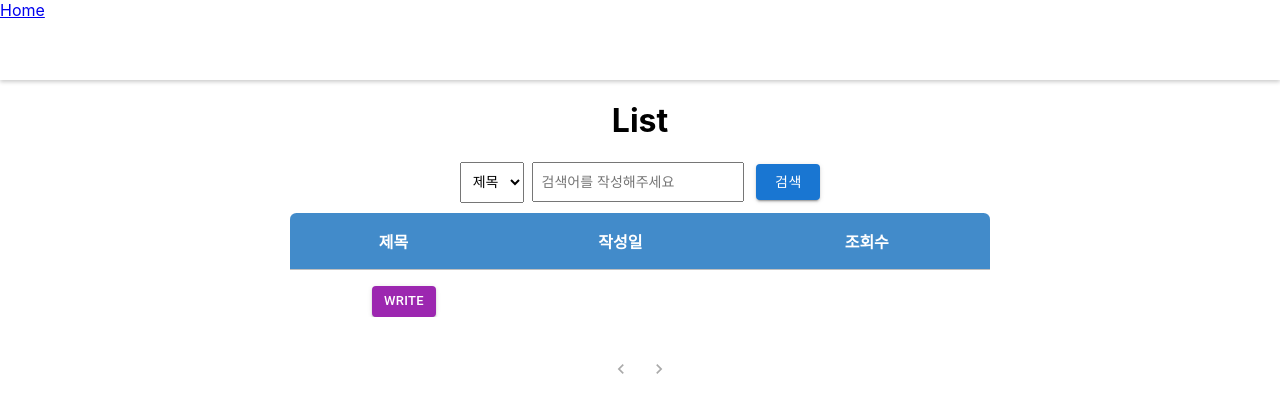
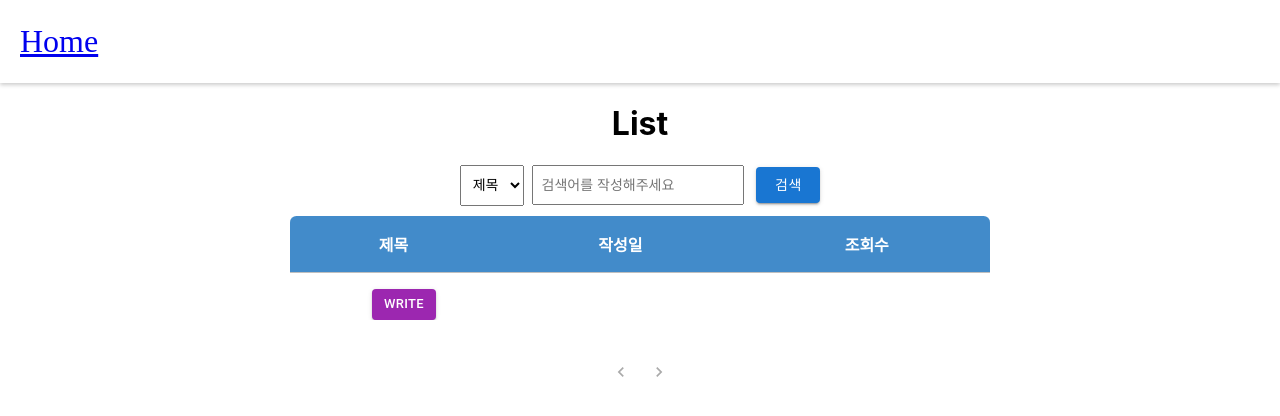
Before and after one commit to mandoo1229/React-Board-ReStart, a React (Create React App) app: page / in a window 1280 px wide. Shown: the top 416 px of the page. Built offline with nearby package versions, Linux system fonts and the light colour scheme.

Commit message:
Style : Header 디자인 수정하였습니다.

```diff
--- a/src/style/Header.css
+++ b/src/style/Header.css
@@ -1,5 +1,9 @@
 .haeder {
-  height: 80px;
+  height: 60px;
   box-shadow: 0 2px 4px rgba(0, 0, 0, 0.2);
   text-align: left;
+  font-family: 'ProFont for Powerline';
+  font-size: 32px;
+  padding-left: 20px;
+  padding-top: 23px;
 }
```
